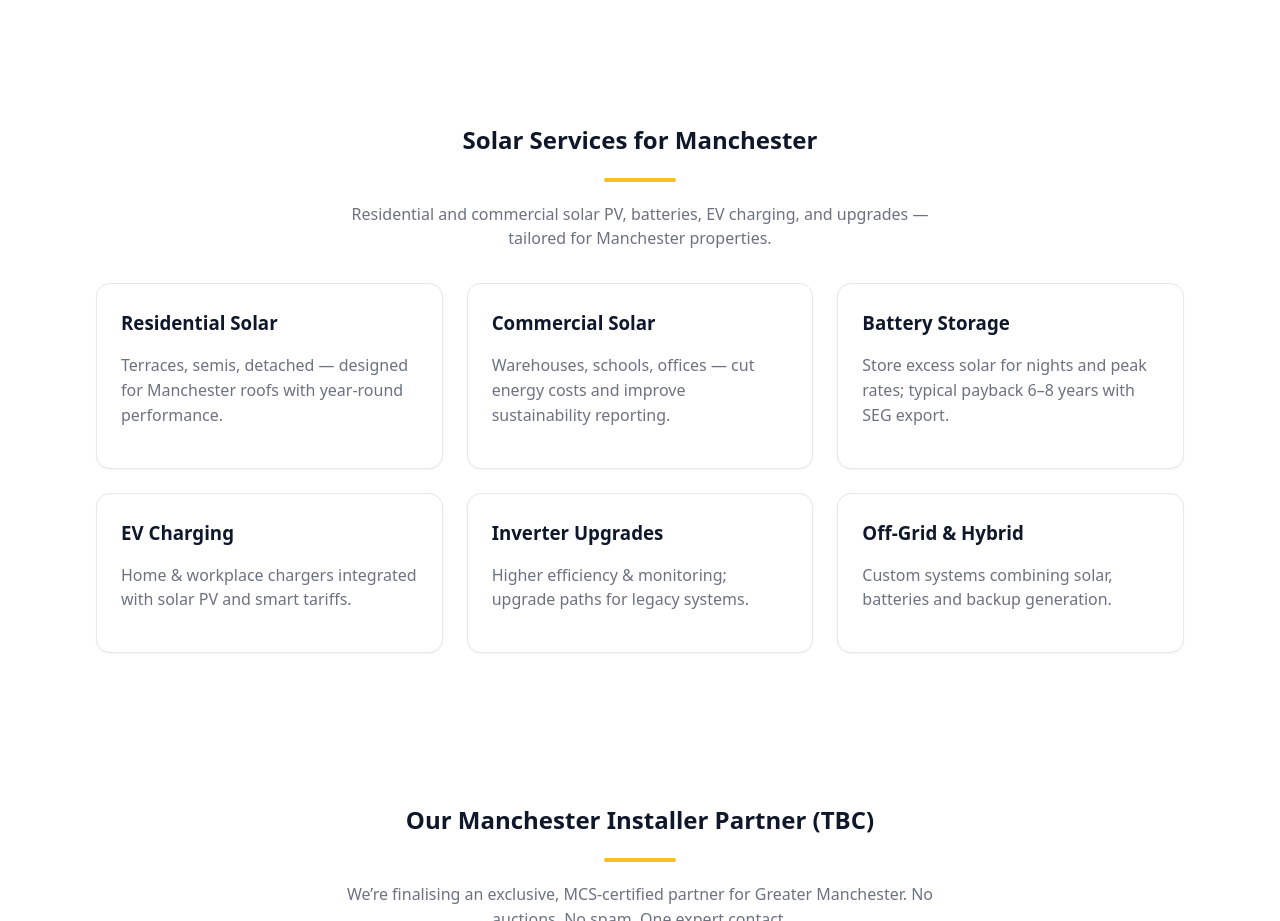
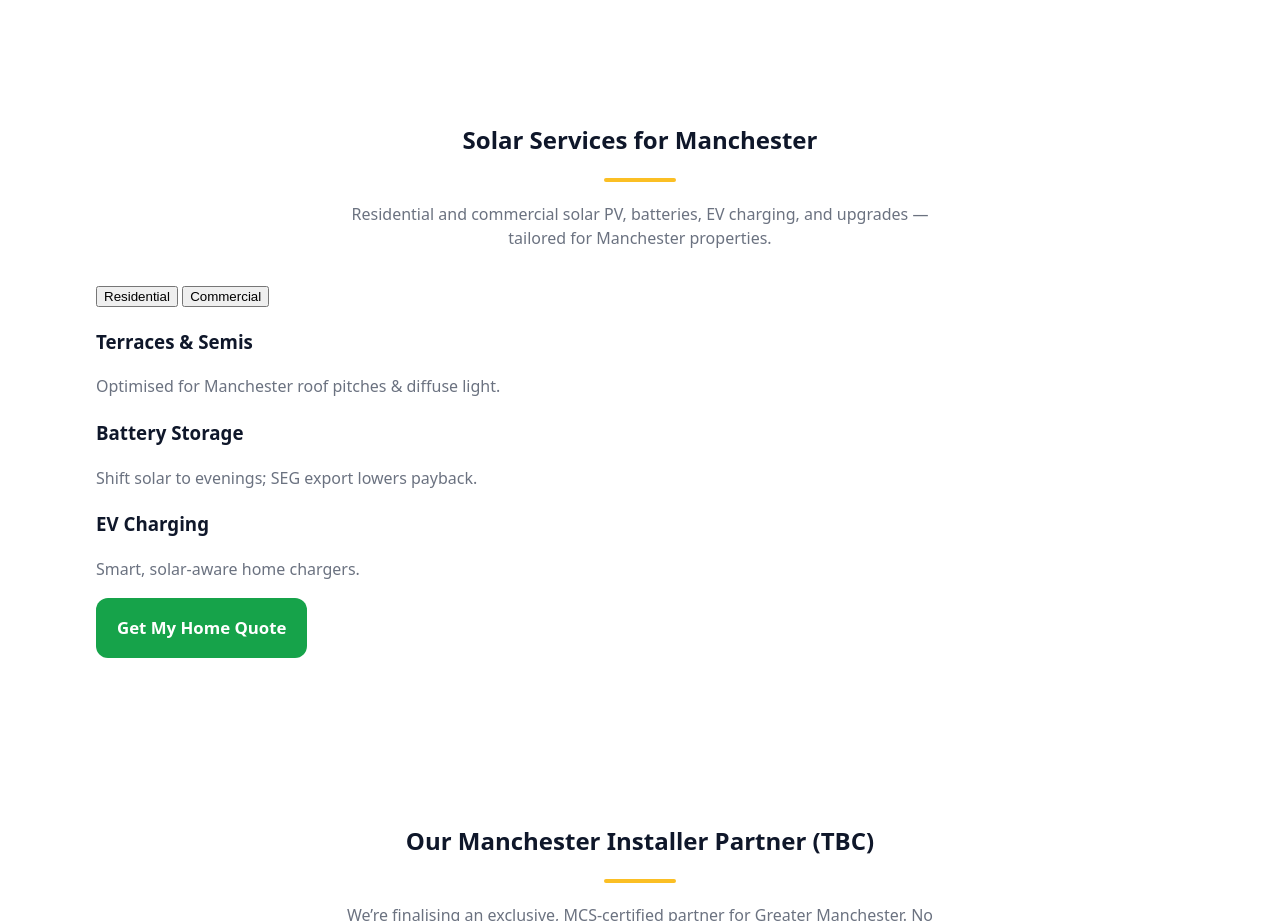
Before and after one commit to stusiney-wq/manchester-solar, a plain HTML site: page index-meli.html in a window 1280 px wide. Shown: the part 1620-2541 px from the top of the page. Drawn offline with Linux system fonts and the light colour scheme.

Commit message:
Update index-meli.html

```diff
--- a/index-meli.html
+++ b/index-meli.html
@@ -23,11 +23,6 @@
   <!-- Favicons (optional) -->
   <link rel="icon" href="/assets/favicon.ico">
   <link rel="apple-touch-icon" href="/assets/apple-touch-icon.png">
-
-  <!-- Analytics placeholders
-  <script async src="https://www.googletagmanager.com/gtag/js?id=G-XXXXXXXXX"></script>
-  <script>window.dataLayer=window.dataLayer||[];function gtag(){dataLayer.push(arguments)};gtag('js',new Date());gtag('config','G-XXXXXXXXX');</script>
-  -->
 
   <!-- JSON-LD (valid, comment-free, anchors fixed) -->
   <script type="application/ld+json">
@@ -204,41 +199,40 @@
     </ol>
   </section>
 
-  <!-- Services -->
+  <!-- Services with Sector Toggle -->
   <section id="services" class="section">
-    <div class="container">
-      <div class="section-header">
+    <div class="container flow">
+      <header class="section-header">
         <h2>Solar Services for Manchester</h2>
         <div class="section-divider-accent"></div>
         <p class="section-intro">Residential and commercial solar PV, batteries, EV charging, and upgrades — tailored for Manchester properties.</p>
+      </header>
+
+      <!-- Audience toggle -->
+      <div class="sector-toggle" role="tablist" aria-label="Audience">
+        <button id="tab-residential" type="button" data-sector="residential" class="is-active" role="tab" aria-selected="true" aria-controls="panel-residential">Residential</button>
+        <button id="tab-commercial"  type="button" data-sector="commercial"  role="tab" aria-selected="false" aria-controls="panel-commercial">Commercial</button>
       </div>
 
-      <div class="grid grid-3 cards">
-        <article class="card">
-          <h3>Residential Solar</h3>
-          <p>Terraces, semis, detached — designed for Manchester roofs with year-round performance.</p>
-        </article>
-        <article class="card">
-          <h3>Commercial Solar</h3>
-          <p>Warehouses, schools, offices — cut energy costs and improve sustainability reporting.</p>
-        </article>
-        <article class="card">
-          <h3>Battery Storage</h3>
-          <p>Store excess solar for nights and peak rates; typical payback 6–8 years with SEG export.</p>
-        </article>
-        <article class="card">
-          <h3>EV Charging</h3>
-          <p>Home & workplace chargers integrated with solar PV and smart tariffs.</p>
-        </article>
-        <article class="card">
-          <h3>Inverter Upgrades</h3>
-          <p>Higher efficiency & monitoring; upgrade paths for legacy systems.</p>
-        </article>
-        <article class="card">
-          <h3>Off-Grid & Hybrid</h3>
-          <p>Custom systems combining solar, batteries and backup generation.</p>
-        </article>
-      </div>
+      <!-- Residential panel -->
+      <section id="panel-residential" data-sector-panel="residential" class="flow" role="tabpanel" aria-labelledby="tab-residential">
+        <div class="switcher">
+          <article class="card"><h3>Terraces & Semis</h3><p class="muted">Optimised for Manchester roof pitches & diffuse light.</p></article>
+          <article class="card"><h3>Battery Storage</h3><p class="muted">Shift solar to evenings; SEG export lowers payback.</p></article>
+          <article class="card"><h3>EV Charging</h3><p class="muted">Smart, solar-aware home chargers.</p></article>
+        </div>
+        <p><a href="#quote-form" class="btn btn-large">Get My Home Quote</a></p>
+      </section>
+
+      <!-- Commercial panel -->
+      <section id="panel-commercial" data-sector-panel="commercial" class="flow" role="tabpanel" aria-labelledby="tab-commercial" hidden>
+        <div class="switcher">
+          <article class="card"><h3>Rooftop Arrays</h3><p class="muted">Design for large spans & production predictability.</p></article>
+          <article class="card"><h3>Monitoring & ESG</h3><p class="muted">Reporting for Scope 2 reductions.</p></article>
+          <article class="card"><h3>Peak Shaving</h3><p class="muted">Battery-enabled demand reduction.</p></article>
+        </div>
+        <p><a href="#quote-form" class="btn btn-large">Get My Business Quote</a></p>
+      </section>
     </div>
   </section>
 
@@ -368,9 +362,12 @@
     </div>
   </footer>
 
-  <!-- Minimal JS (nav + year) -->
+  <!-- Minimal JS (nav + year + sector tabs) -->
   <script>
+    // Footer year
     document.getElementById('year').textContent = new Date().getFullYear();
+
+    // Mobile nav toggle
     const toggle = document.querySelector('.nav-toggle');
     const menu = document.getElementById('primary-menu');
     if (toggle && menu) {
@@ -380,6 +377,33 @@
         menu.classList.toggle('open');
       });
     }
+
+    // Sector tabs
+    const sectorButtons = document.querySelectorAll('.sector-toggle [data-sector]');
+    const panels = document.querySelectorAll('[data-sector-panel]');
+    function showSector(target){
+      panels.forEach(p => {
+        const isTarget = p.getAttribute('data-sector-panel') === target;
+        p.hidden = !isTarget;
+      });
+      sectorButtons.forEach(b => {
+        const active = b.dataset.sector === target;
+        b.classList.toggle('is-active', active);
+        b.setAttribute('aria-selected', String(active));
+      });
+    }
+    sectorButtons.forEach(btn=>{
+      btn.addEventListener('click', ()=> showSector(btn.dataset.sector));
+      btn.addEventListener('keydown', (e)=>{
+        // Simple left/right keyboard nav
+        if(!['ArrowLeft','ArrowRight'].includes(e.key)) return;
+        const arr = Array.from(sectorButtons);
+        const i = arr.indexOf(btn);
+        const next = e.key === 'ArrowRight' ? (i+1)%arr.length : (i-1+arr.length)%arr.length;
+        arr[next].focus();
+        showSector(arr[next].dataset.sector);
+      });
+    });
   </script>
 </body>
 </html>
```
